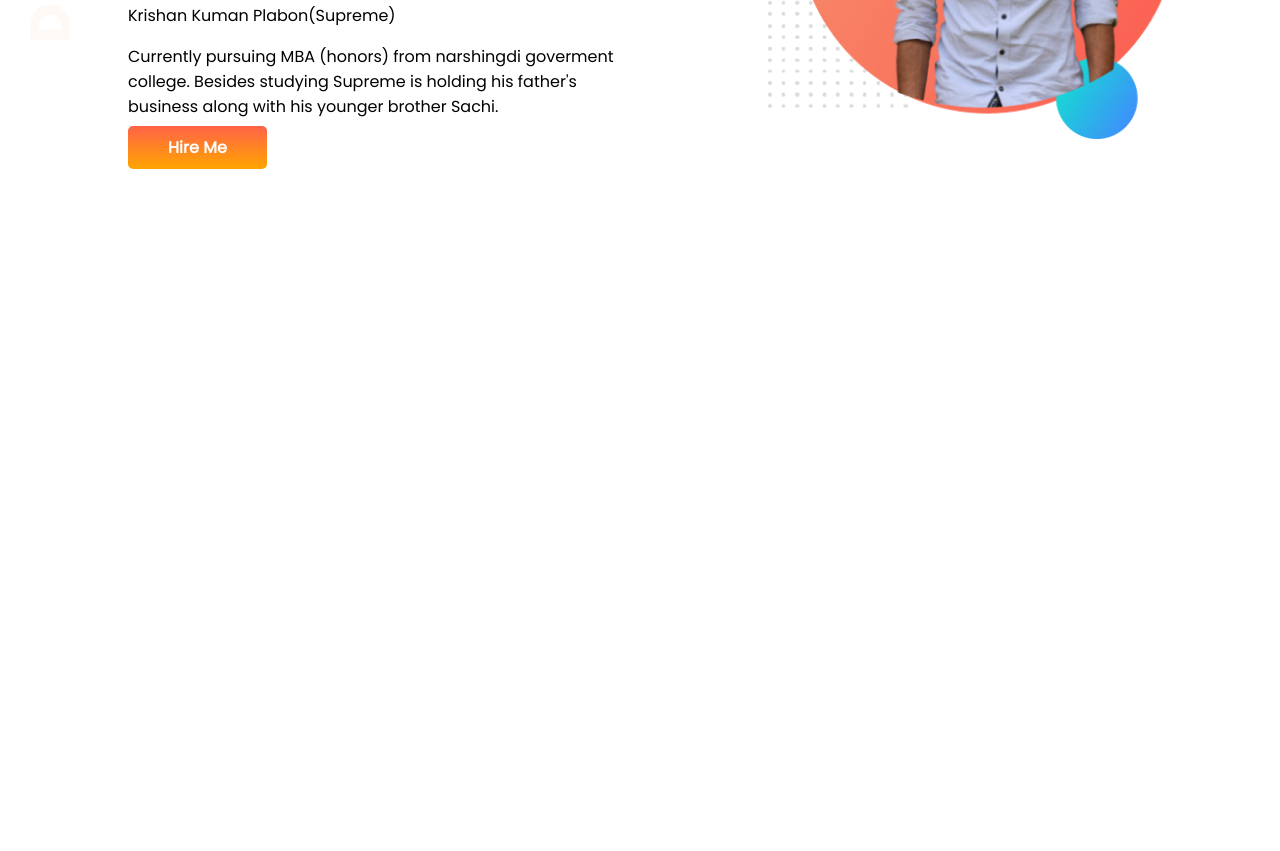
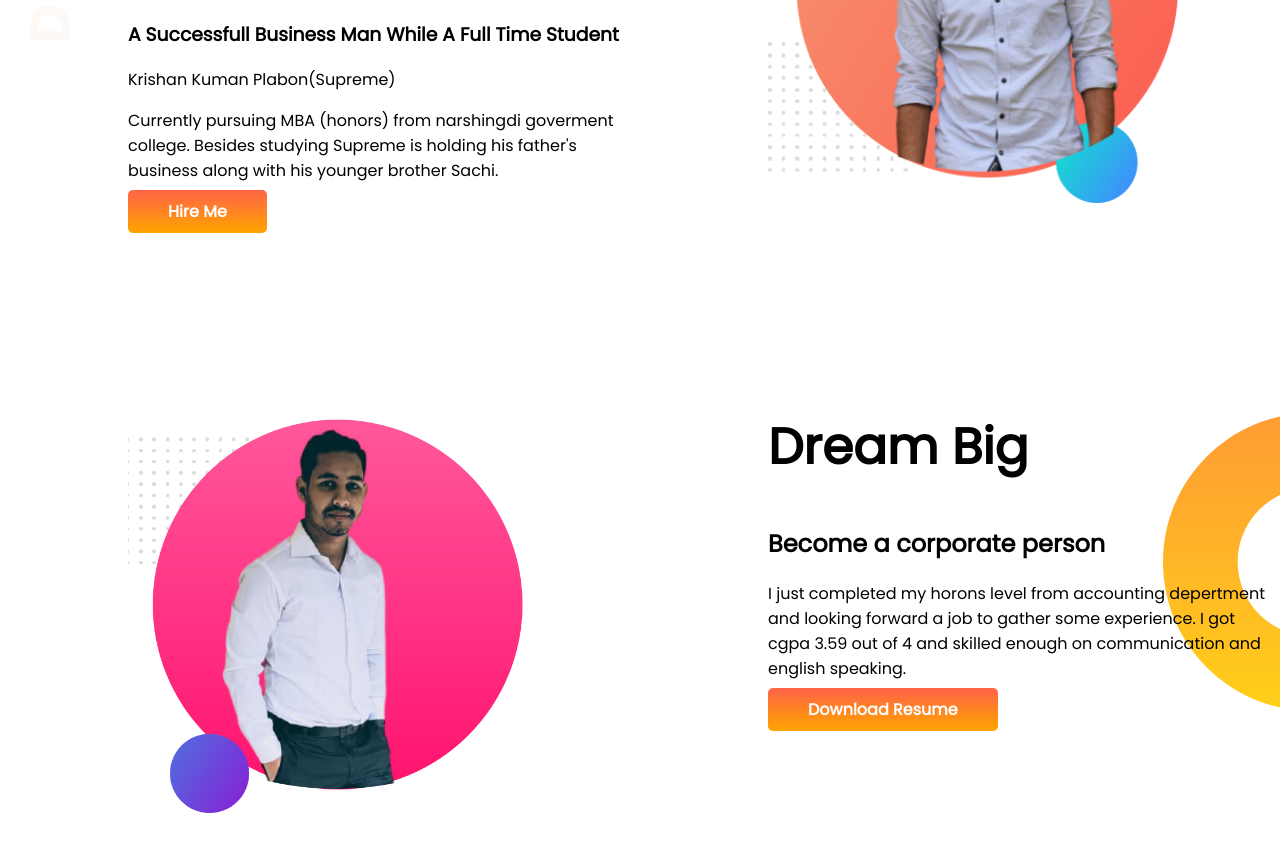
Before and after one commit to niloysarker7/developer_portfolio, a plain HTML site: page index.html in a window 1280 px wide. Shown: the part 319-1170 px from the top of the page. Before the commit the page ends 800 px from the top, so only its background shows below. Drawn offline with Linux system fonts and the light colour scheme.

Commit message:
dream added

```diff
--- a/index.html
+++ b/index.html
@@ -23,5 +23,18 @@
         </div>
         <div class="half-width"> <img src="images/borda.png" alt=""> </div>
         </section>
+
+
+        <section class="dream-big">
+            <div class="half-width2"><img src="images/borda2.png" alt=""></div>
+            <div class="half-width2">
+                <h1>Dream Big</h1>
+                <h2>Become a corporate person</h2>
+                <p>I just completed my horons level from accounting depertment and looking forward a job to gather some experience. I got cgpa 3.59 out of 4 and skilled enough on communication and english speaking.
+                </p>
+                <a class="link-button" target="_blank" href="https://www.facebook.com/profile.php?id=100010669958343">Download Resume</a>
+            </div>
+
+        </section>
 </body>
 </html>
--- a/style.css
+++ b/style.css
@@ -10,15 +10,18 @@ h1 {
 }
 section{
     display: flex;
+    margin-bottom: 80px;
 }
 .half-width{
     width: 50%;
     padding-left: 10%;
+    padding-top: 5%;
 }
 .half-width img{
     width: 80%;
     padding-top: 10%;
 }
+
 .link-button{
     text-decoration: none;
     background-image: linear-gradient( tomato, orange);
@@ -31,3 +34,17 @@ section{
     background-image: url(images/top-banner.png);
     background-repeat: no-repeat;
 }
+.half-width2{
+    width: 50%;
+    padding-left: 10%;
+    padding-top: 5%;
+}
+.half-width2 img{
+    width: 80%;
+    padding-top: 10%;
+}
+.dream-big{
+    background-image: url(images/dream-bg.png);
+    background-repeat: no-repeat;
+    background-position: right;
+}
```
Also changed, not shown: images/35820132_602217386810588_1846899936587677696_n-removebg-preview (1).png (deleted), images/borda2.png (added).
